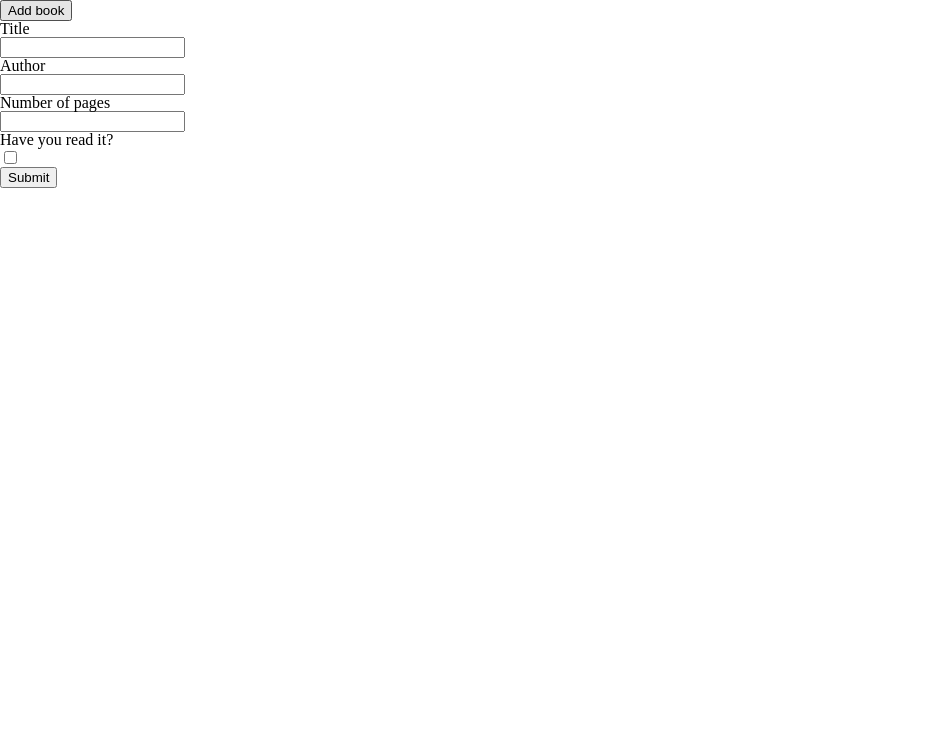
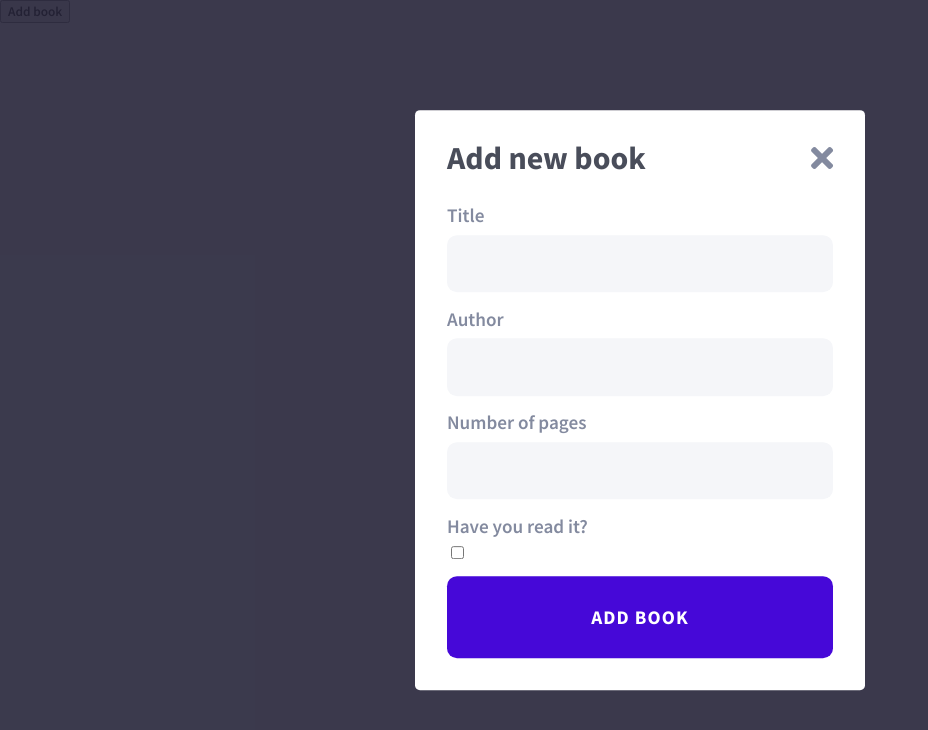
Before and after one commit to Jeppner/library, a plain HTML site: page index.html in a window 1280 px wide. Both pictures are taken after a click on the button "Add book". Shown: the whole page, without its empty margins (0-928 px from the left). Drawn offline with Linux system fonts and the light colour scheme.

Commit message:
Styled the form and added an overlay.

```diff
--- a/app.js
+++ b/app.js
@@ -1,11 +1,14 @@
 const libraryDiv = document.querySelector('.library');
 const newBookBtn = document.querySelector('.newBookBtn');
 
+const form = document.querySelector('.form');
 const submitNewBookForm = document.getElementById('submitNewBookForm');
 const newBookSubmit = document.querySelector('#newBookSubmit');
 
 const library = [];
 let newBook;
+
+const overlay = document.querySelector('.overlay');
 
 class Book {
     constructor(title, author, numPages, haveRead) {
@@ -18,7 +21,8 @@ class Book {
 
 newBookBtn.addEventListener("click", e => {
     e.preventDefault();
-    submitNewBookForm.classList.toggle('hidden');
+    form.classList.toggle('hidden');
+    overlay.classList.toggle('hidden');
 })
 
 newBookSubmit.addEventListener("click", addBookToLibrary);
--- a/index.html
+++ b/index.html
@@ -4,14 +4,23 @@
     <meta charset="UTF-8">
     <meta http-equiv="X-UA-Compatible" content="IE=edge">
     <meta name="viewport" content="width=device-width, initial-scale=1.0">
+    <script src="https://kit.fontawesome.com/a1cf9774ea.js" crossorigin="anonymous"></script>
     <link rel="stylesheet" href="style.css">
+    <link rel="preconnect" href="https://fonts.googleapis.com">
+    <link rel="preconnect" href="https://fonts.gstatic.com" crossorigin>
+    <link href="https://fonts.googleapis.com/css2?family=Source+Sans+Pro:wght@600;700&display=swap" rel="stylesheet">
+    <link rel="stylesheet" href="https://use.fontawesome.com/releases/v5.13.0/css/all.css">
     <title>Book</title>
 </head>
 <body>
+    <div class="overlay hidden"></div>
     <div class="library">
     </div>
     <button class="newBookBtn">Add book</button>
-    <form id="submitNewBookForm" class="hidden" onsubmit="return false;">
+    <div class="form hidden">
+        <i class="fa fa-times fa-2x"></i>
+        <h2>Add new book</h2>
+        <form id="submitNewBookForm" onsubmit="return false;">
             <label for="title">Title</label>
             <input type="text" name="title" id="title" required>
             <label for="author">Author</label>
@@ -20,8 +29,9 @@
             <input type="number" name="numPages" id="numPages" min="1" required>
             <label for="haveRead">Have you read it?</label>
             <input type="checkbox" name="haveRead" id="haveRead">
-        <button type="submit" id="newBookSubmit">Submit</button>
+            <button type="submit" id="newBookSubmit">Add book</button>
         </form>
+    </div>
     <script src="app.js"></script>
 </body>
 </html>
--- a/style.css
+++ b/style.css
@@ -1,3 +1,8 @@
+:not(i) * {
+	box-sizing: border-box;
+	font-family: 'Source Sans Pro', sans-serif;
+	font-weight: 600;
+}
 html, body, div, span, applet, object, iframe,
 h1, h2, h3, h4, h5, h6, p, blockquote, pre,
 a, abbr, acronym, address, big, cite, code,
@@ -15,7 +20,6 @@ time, mark, audio, video {
 	padding: 0;
 	border: 0;
 	font-size: 100%;
-	font: inherit;
 	vertical-align: baseline;
 }
 /* HTML5 display-role reset for older browsers */
@@ -52,3 +56,69 @@ input, label {
 .library {
     display: grid;
 }
+.overlay {
+	background: #27253ae7;
+	position: absolute;
+	top: 0;
+	left: 0;
+	width: 100vw;
+	height: 100vh;
+}
+h2 {
+	font-size: 2rem;
+	margin-bottom: 1em;
+	color: #494d5a;
+	font-weight: bold;
+}
+.form {
+	position: absolute;
+	z-index: 10;
+	left: 50%;
+	top: 50%;
+	-webkit-transform: translate(-50%, -50%);
+    transform: translate(-50%, -50%);
+	background: white;
+	padding: 2em;
+	border-radius: 5px;
+	width: 100%;
+	max-width: 450px;
+}
+input {
+	border: 0;
+	padding: 1em;
+	margin-bottom: 1em;
+	border-radius: 10px;
+	color: #a4acc1;
+	background: #f5f6f9;
+	font-size: 1.1rem;
+}
+input:not([type=checkbox]) {
+	width: 100%;
+}
+label {
+	margin: 0.5em 0 ;
+	color: #838a9f;
+	font-size: 1.2rem;
+}
+
+#newBookSubmit {
+	background: #4608d8;
+	width: 100%;
+	border: 0px;
+	padding: 1.5em;
+	border-radius: 10px;
+	text-transform: uppercase;
+	color: white;
+	letter-spacing: 1.1px;
+	font-size: 1.2rem;
+	font-weight: bold !important;
+}
+i {
+	position: absolute;
+	right: 1em;
+	top: 1em;
+	color: #838a9f;
+}
+i:hover {
+	cursor: pointer;
+}
```
Also changed, not shown: package-lock.json (added). Lines whose indentation alone changed are shown as unchanged.
